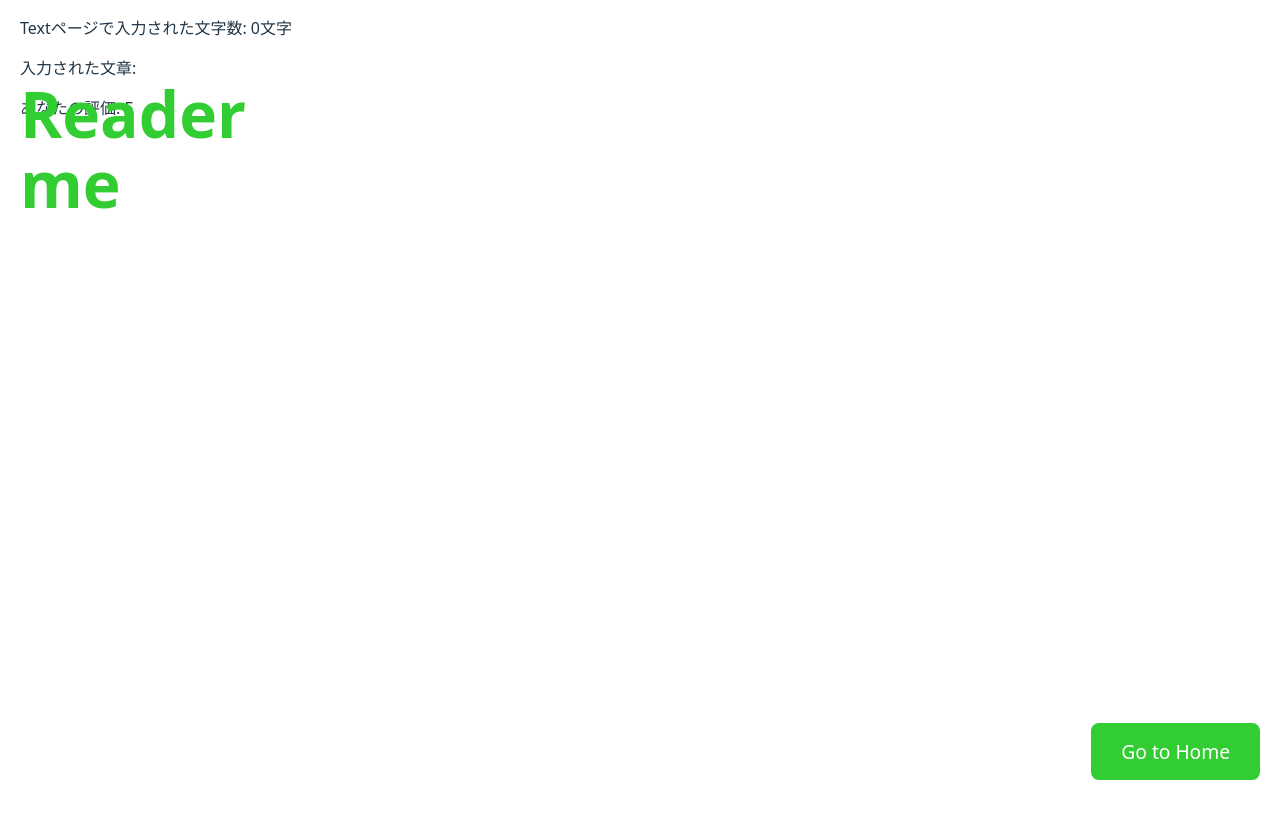
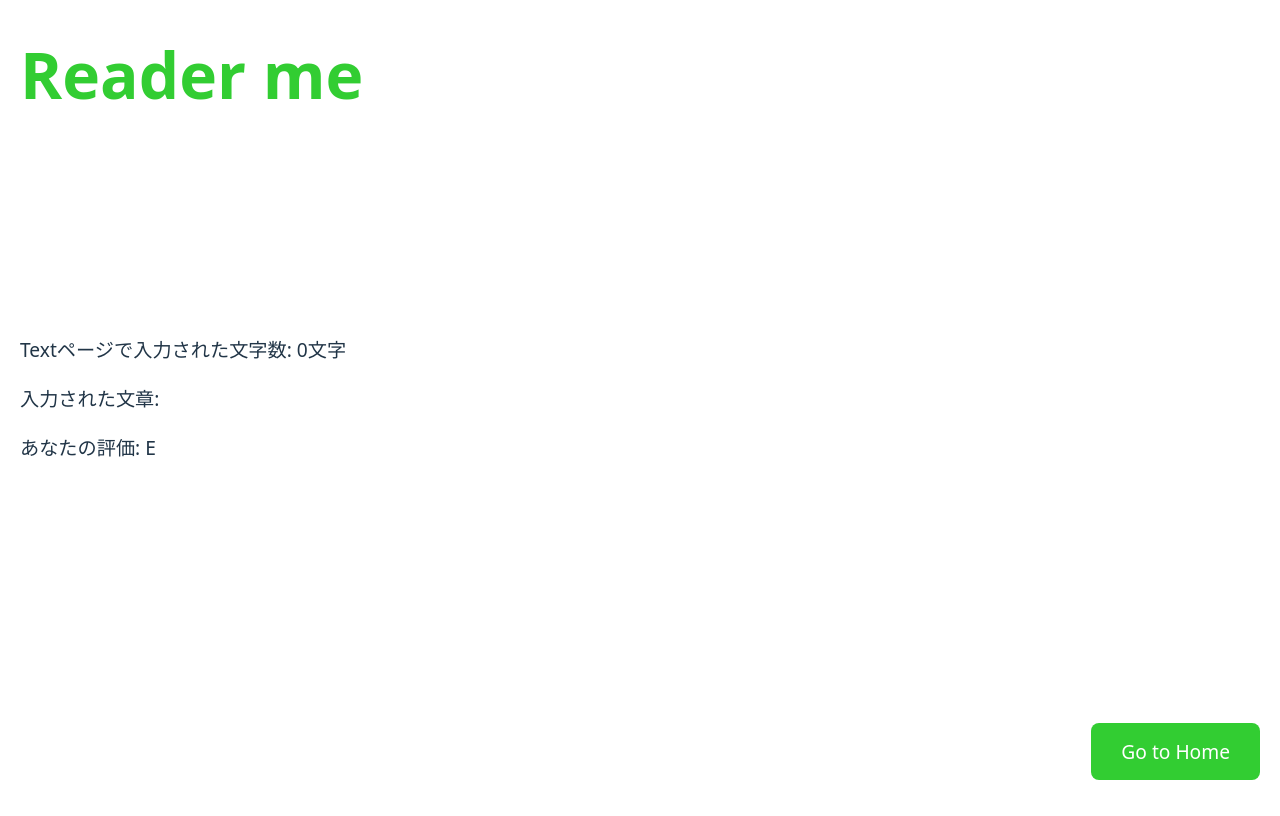
Before and after one commit to Yanai1005/Brakiocup2025-front, a React (Vite) app: page /about in a window 1280 px wide. Built offline with nearby package versions, Linux system fonts and the light colour scheme.

Commit message:
ちょっと画面直す

```diff
--- a/src/pages/About/about.css
+++ b/src/pages/About/about.css
@@ -1,9 +1,9 @@
 /* コンテナ全体のスタイル */
 .about-container {
-  position: relative;
-  height: 100vh;
-  padding: 0 20px;
+  padding: 20px;
   display: block;  /* フレックスボックスは使用しない */
+  height: 100%; /* コンテンツが画面の高さにフィットする */
+  box-sizing: border-box;
 }
 
 /* アプリ名のスタイル */
@@ -11,9 +11,15 @@
   font-size: 4rem;
   font-weight: bold;
   color: #32cd32; /* 黄緑色 */
-  position: absolute;
-  top: 20px;
-  left: 20px;
+  margin-top: 20px;  /* 上部に余白を追加 */
+  margin-bottom: 30px; /* アプリ名とコンテンツの間に余白を追加 */
+}
+
+/* 文章や評価の表示スタイル */
+p, pre {
+  font-size: 1.2rem;
+  line-height: 1.5;
+  margin-bottom: 20px; /* 各コンテンツの間に余白 */
 }
 
 /* Aboutページに遷移するボタン */
--- a/src/pages/About/about.jsx
+++ b/src/pages/About/about.jsx
@@ -15,9 +15,9 @@ const About = () => {
     grade = 'A';
   } else if (score >= 80) {
     grade = 'B';
-  } else if (score >= 70) {
+  } else if (score >= 60) {
     grade = 'C';
-  } else if (score >= 60) {
+  } else if (score >= 40) {
     grade = 'D';
   } else {
     grade = 'E';
```
